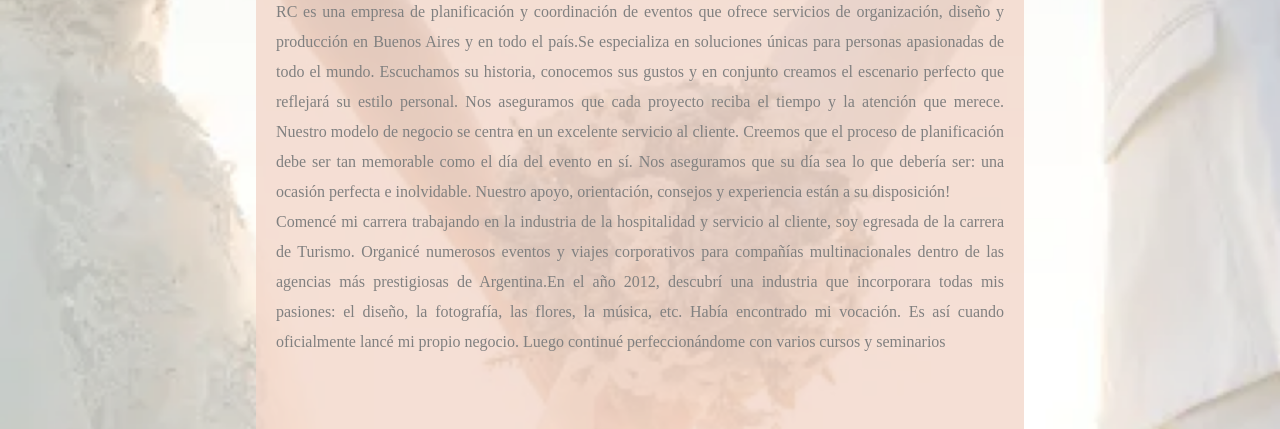
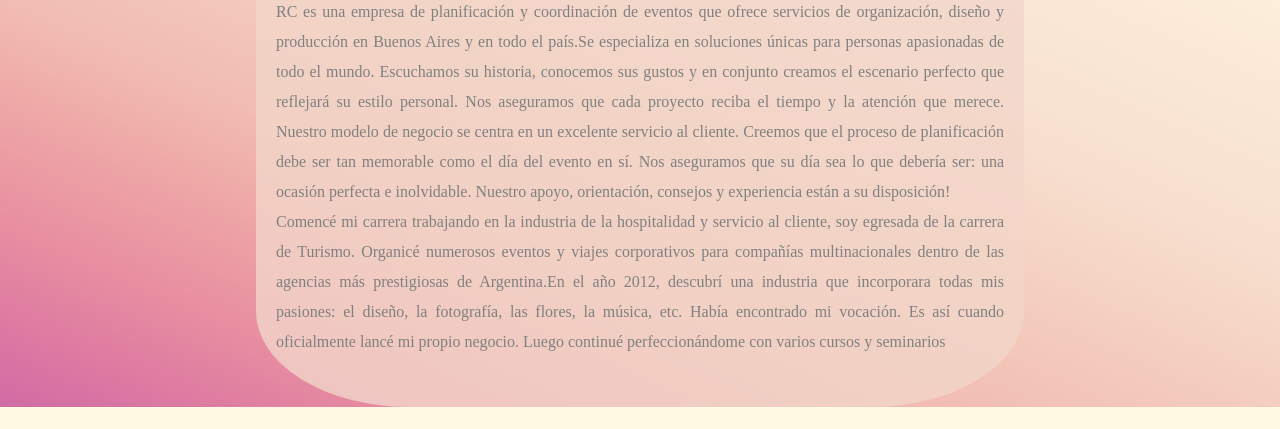
Before and after one commit to RocioCatania/PFCatania, a website: page pages/Nosotrso.html in a window 1280 px wide. Shown: the part 151-580 px from the top of the page. Drawn offline with Linux system fonts and the light colour scheme; a web font is replaced by a local one.

Commit message:
correccion

```diff
--- a/scss/layout/_main_nosotros.scss
+++ b/scss/layout/_main_nosotros.scss
@@ -1,12 +1,9 @@
 .mainNosotros {
-    @include width-height (100%,50rem);
-    background-image:url(/assets/iconos/pareja.png);
-    background-repeat: no-repeat;
-    background-position: center;
-    background-size: cover;
         section {
+            /* @include width-height (100%,100%); */
+            @include flex (row,center,start,none);
             @include width-height (100%,100%);
-            @include flex (row,center,start,none);
+            background-image: linear-gradient(to right top, #d16ba5, #df7da1, #e992a1, #eea7a6, #f1bcb2, #f3c8ba, #f5d4c3, #f7dfcf, #f9e5d3, #fbebd8, #fdf2dd, #fff8e3);            background-repeat: no-repeat;
                 div {
                     @include width-height(60%,90%);
                     background-color:map-get($colores, 3 ) ;
```
Also changed, not shown: pages/Nosotrso.html (+3 -3 lines), css/style.css.
